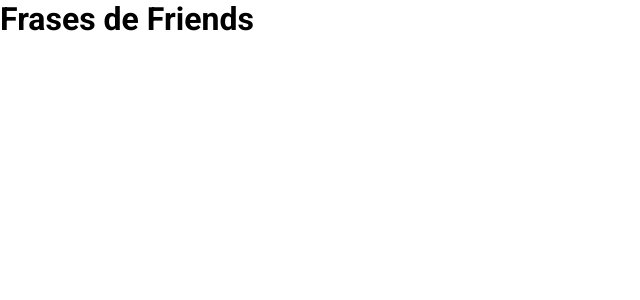
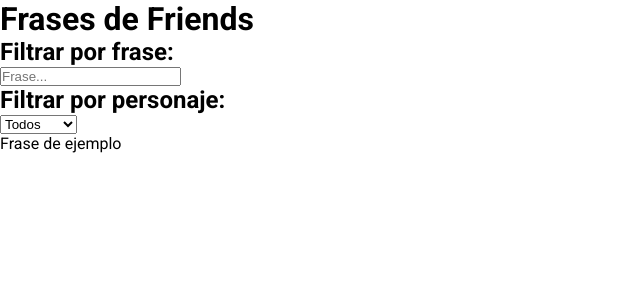
Before and after one commit to Adalab/modulo-3-evaluacion-intermedia-iewaw, a React (Vite) app: page / in a window 1280 px wide. Shown: the top 300 px of the page, without its empty margins (0-640 px from the left). Built offline with nearby package versions, Linux system fonts and the light colour scheme.

Commit message:
setting up the components

```diff
--- a/index.html
+++ b/index.html
@@ -1,16 +1,19 @@
 <!doctype html>
 <html lang="es">
+
 <head>
   <meta charset="UTF-8" />
   <link rel="icon" type="image/png" href="./favicon.png" />
   <meta name="viewport" content="width=device-width, initial-scale=1.0" />
-    <title>Titulo</title>
+  <title>Frases de Friends</title>
   <link rel="preconnect" href="https://fonts.googleapis.com">
   <link rel="preconnect" href="https://fonts.gstatic.com" crossorigin>
   <link href="https://fonts.googleapis.com/css2?family=Roboto:wght@400;500;700&display=swap" rel="stylesheet">
 </head>
+
 <body>
   <div id="root"></div>
   <script type="module" src="/src/main.jsx"></script>
 </body>
+
 </html>
--- a/src/components/App.jsx
+++ b/src/components/App.jsx
@@ -1,10 +1,14 @@
 import "../scss/App.scss";
+import Filters from "./Filters";
 import Header from "./Header";
+import QuotesList from "./QuotesList";
 
 function App() {
   return (
     <div>
       <Header />
+      <Filters />
+      <QuotesList />
     </div>
   );
 }
--- a/src/components/Filters.jsx
+++ b/src/components/Filters.jsx
@@ -0,0 +1,27 @@
+function Filters() {
+  const handleForm = (ev) => {
+    ev.preventDefault();
+    console.log("Checking the form");
+  };
+
+  return (
+    <form className="form" onSubmit={handleForm}>
+      <h2>Filtrar por frase:</h2>
+      <label htmlFor="phrase"></label>
+      <input type="text" name="phrase" id="phrase" placeholder="Frase..." />
+      <h2>Filtrar por personaje:</h2>
+      <label htmlFor="character"></label>
+      <select name="character" id="character">
+        <option>Todos</option>
+        <option>Ross</option>
+        <option>Monica</option>
+        <option>Joey</option>
+        <option>Phoebe</option>
+        <option>Chandler</option>
+        <option>Rachel</option>
+      </select>
+    </form>
+  );
+}
+
+export default Filters;
--- a/src/components/QuoteItem.jsx
+++ b/src/components/QuoteItem.jsx
@@ -0,0 +1,5 @@
+function QuoteItem() {
+  return <p>Frase de ejemplo</p>;
+}
+
+export default QuoteItem;
--- a/src/components/QuotesList.jsx
+++ b/src/components/QuotesList.jsx
@@ -0,0 +1,11 @@
+import QuoteItem from "./QuoteItem";
+
+function QuotesList() {
+  return (
+    <>
+      <QuoteItem></QuoteItem>
+    </>
+  );
+}
+
+export default QuotesList;
```
Also changed, not shown: 3 other files (tests, documents, lock files or other folders). Lines whose indentation alone changed are shown as unchanged.
